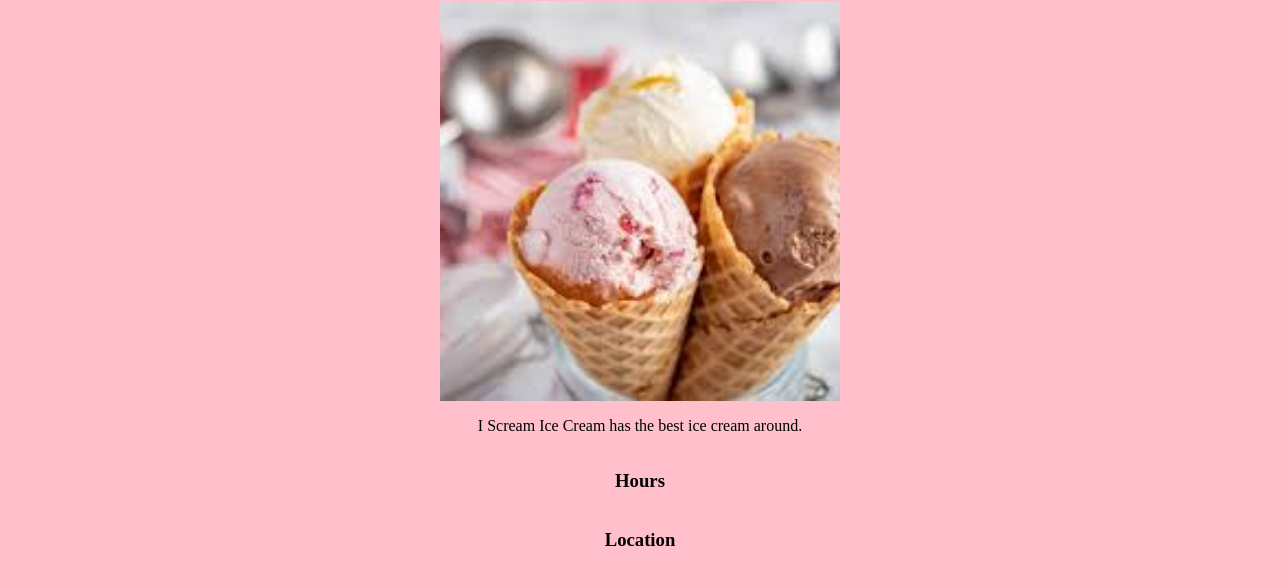
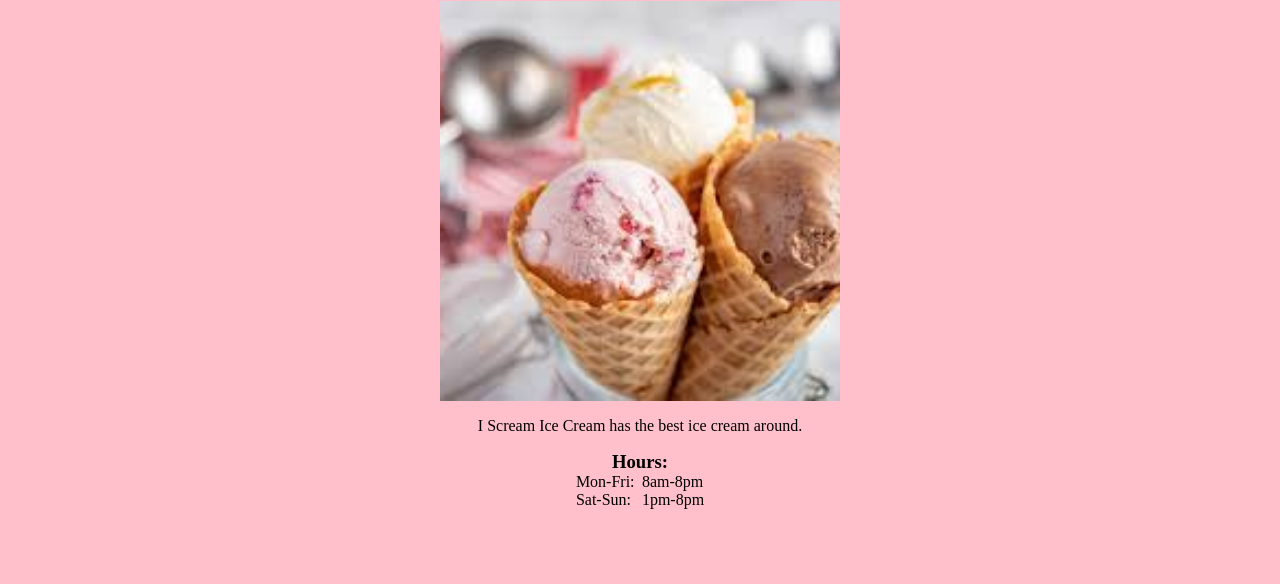
Before and after one commit to AlexBuly/project-restaurant-page, a website built with webpack: page src/index.html in a window 1280 px wide. Shown: the part 100-684 px from the top of the page. Built offline with nearby package versions, Linux system fonts and the light colour scheme.

Commit message:
Edits hours section

```diff
--- a/src/home.js
+++ b/src/home.js
@@ -17,20 +17,50 @@ const home = () => {
     info.textContent = "I Scream Ice Cream has the best ice cream around.";
     content.appendChild(info);
 
-    const hours = document.createElement("h3");
-    hours.classList.add("restaurant-hours");
-    hours.textContent = "Hours";
-    content.appendChild(hours);
+   const hours = document.createElement("div");
+   hours.classList.add("restaurant-hours");
+   content.appendChild(hours);
 
-    const location = document.createElement("h3");
-    location.classList.add("restaurant-location");
-    location.textContent = "Location";
-    content.appendChild(location);
+   const hoursTitle = document.createElement("h3");
+   hoursTitle.classList.add("hours-title");
+   hoursTitle.textContent = "Hours:"
+   hours.appendChild(hoursTitle);
 
+   const hoursText = document.createElement("div");
+   hoursText.classList.add("hours-text");
+   hours.appendChild(hoursText);
 
+   const days = document.createElement("div");
+   days.classList.add("days");
+   hoursText.appendChild(days);
+
+   const weekdays = document.createElement("div");
+   weekdays.classList.add("weekdays");
+   weekdays.textContent = "Mon-Fri:";
+   days.appendChild(weekdays);
+
+   const weekends = document.createElement("div");
+   weekends.classList.add("weekends")
+   weekends.textContent = "Sat-Sun:";
+   days.appendChild(weekends);
+
+   const times = document.createElement("div");
+   times.classList.add("times");
+   hoursText.appendChild(times);
+
+   const timesWeekday = document.createElement("div");
+   timesWeekday.textContent = "8am-8pm";
+   times.appendChild(timesWeekday);
+
+   const timesWeekends = document.createElement("div");
+   timesWeekends.textContent = "1pm-8pm";
+   times.appendChild(timesWeekends);
+
+   const location = document.createElement("div");
+   location.classList.add("restaurant-location");
+   content.appendChild(location);
 
     return home;
-
 }
 
 export default home;
--- a/src/style.css
+++ b/src/style.css
@@ -1,5 +1,9 @@
 html, body {
     height: 100%;
+    margin: 0;
+}
+
+h3 {
     margin: 0;
 }
 
@@ -11,6 +15,24 @@ html, body {
 
 .title {
     justify-content: center;
+}
+
+.hours-title {
+    text-align: center;
+}
+
+.hours-text {
+    display: flex;
+    gap: 1em;
+}
+
+.weekdays, .weekends {
+    width: 75px;
+}
+
+
+.days {
+    width: 50px;
 }
 
 #content {
```
